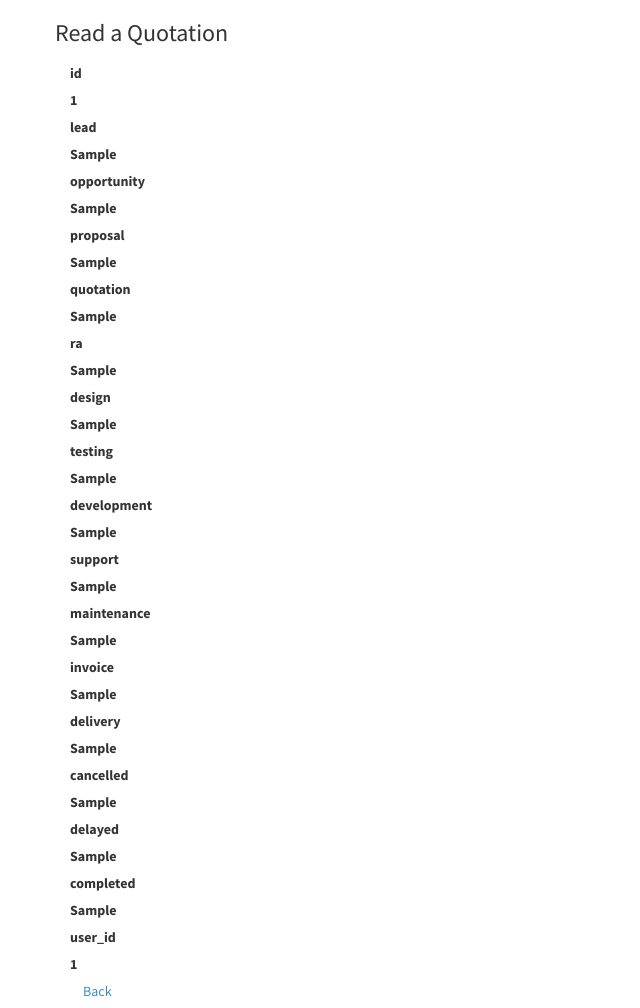
After one commit to SANDY1203/AdminLTE-2.3.6, a PHP site: page /pages/examples/read_quotation.php?id=1&val=admin in a window 1280 px wide. The commit adds this page. Shown: the whole page, without its empty margins (0-640 px from the left). Run offline with PHP 8.4, Linux system fonts and the light colour scheme; tables that the repository leaves empty or names only in its code hold one stand-in row (values such as "Sample post"); some libraries are stand-ins or nearby versions.

Commit message:
read_quotation.php

```diff
--- /dev/null
+++ b/pages/examples/read_quotation.php
@@ -0,0 +1,226 @@
+<?php
+    require 'connect.php';
+    $id = null;
+    if ( !empty($_GET['id'])) {
+        $id = $_REQUEST['id'];
+    }
+	if ( !empty($_GET['val'])) {
+        $val = $_REQUEST['val'];
+    }
+
+    if ( null==$id ) {
+        header("Location: indeex.php");
+    } else {
+        $pdo = Database::connect();
+        $pdo->setAttribute(PDO::ATTR_ERRMODE, PDO::ERRMODE_EXCEPTION);
+        $sql = "SELECT * FROM quotation where id = ?";
+        $q = $pdo->prepare($sql);
+        $q->execute(array($id));
+        $data = $q->fetch(PDO::FETCH_ASSOC);
+        Database::disconnect();
+    }
+?>
+
+<!DOCTYPE html>
+<html lang="en">
+<head>
+    <meta charset="utf-8">
+  <meta http-equiv="X-UA-Compatible" content="IE=edge">
+  <title>AdminLTE 2 | Log in</title>
+  <!-- Tell the browser to be responsive to screen width -->
+  <meta content="width=device-width, initial-scale=1, maximum-scale=1, user-scalable=no" name="viewport">
+  <!-- Bootstrap 3.3.6 -->
+  <link rel="stylesheet" href="../../bootstrap/css/bootstrap.min.css">
+  <!-- Font Awesome -->
+  <link rel="stylesheet" href="https://cdnjs.cloudflare.com/ajax/libs/font-awesome/4.5.0/css/font-awesome.min.css">
+  <!-- Ionicons -->
+  <link rel="stylesheet" href="https://cdnjs.cloudflare.com/ajax/libs/ionicons/2.0.1/css/ionicons.min.css">
+  <!-- Theme style -->
+  <link rel="stylesheet" href="../../dist/css/AdminLTE.min.css">
+  <!-- iCheck -->
+  <link rel="stylesheet" href="../../plugins/iCheck/square/blue.css">
+
+  <!-- HTML5 Shim and Respond.js IE8 support of HTML5 elements and media queries -->
+  <!-- WARNING: Respond.js doesn't work if you view the page via file:// -->
+  <!--[if lt IE 9]>
+  <script src="https://oss.maxcdn.com/html5shiv/3.7.3/html5shiv.min.js"></script>
+  <script src="https://oss.maxcdn.com/respond/1.4.2/respond.min.js"></script>
+  <![endif]-->
+</head>
+
+<body>
+    <div class="container">
+
+                <div class="span10 offset1">
+                    <div class="row">
+                        <h3>Read a Quotation</h3>
+                    </div>
+
+                    <div class="form-horizontal" >
+                      <div class="control-group">
+                        <label class="control-label">id</label>
+                        <div class="controls">
+                            <label class="checkbox">
+                                <?php echo $data['id'];?>
+                            </label>
+                        </div>
+                      </div>
+					  <div class="form-horizontal" >
+                      <div class="control-group">
+                        <label class="control-label">lead</label>
+                        <div class="controls">
+                            <label class="checkbox">
+                                <?php echo $data['lead'];?>
+                            </label>
+                        </div>
+                      </div>
+					  <div class="form-horizontal" >
+                      <div class="control-group">
+                        <label class="control-label">opportunity</label>
+                        <div class="controls">
+                            <label class="checkbox">
+                                <?php echo $data['opportunity'];?>
+                            </label>
+                        </div>
+                      </div>
+                      <div class="control-group">
+                        <label class="control-label">proposal</label>
+                        <div class="controls">
+                            <label class="checkbox">
+                                <?php echo $data['proposal'];?>
+                            </label>
+                        </div>
+                      </div>
+					  <div class="form-horizontal" >
+                      <div class="control-group">
+                        <label class="control-label">quotation</label>
+                        <div class="controls">
+                            <label class="checkbox">
+                                <?php echo $data['quotation'];?>
+                            </label>
+                        </div>
+                      </div>
+                      <div class="control-group">
+                        <label class="control-label">ra</label>
+                        <div class="controls">
+                            <label class="checkbox">
+                                <?php echo $data['ra'];?>
+                            </label>
+                        </div>
+                      </div>
+					  <div class="form-horizontal" >
+                      <div class="control-group">
+                        <label class="control-label">design</label>
+                        <div class="controls">
+                            <label class="checkbox">
+                                <?php echo $data['design'];?>
+                            </label>
+                        </div>
+                      </div>
+					  <div class="form-horizontal" >
+                      <div class="control-group">
+                        <label class="control-label">testing</label>
+                        <div class="controls">
+                            <label class="checkbox">
+                                <?php echo $data['testing'];?>
+                            </label>
+                        </div>
+                      </div>
+					  <div class="form-horizontal" >
+                      <div class="control-group">
+                        <label class="control-label">development</label>
+                        <div class="controls">
+                            <label class="checkbox">
+                                <?php echo $data['development'];?>
+                            </label>
+                        </div>
+                      </div>
+                      <div class="control-group">
+                        <label class="control-label">support</label>
+                        <div class="controls">
+                            <label class="checkbox">
+                                <?php echo $data['support'];?>
+                            </label>
+                        </div>
+                      </div>
+					  <div class="form-horizontal" >
+                      <div class="control-group">
+                        <label class="control-label">maintenance</label>
+                        <div class="controls">
+                            <label class="checkbox">
+                                <?php echo $data['maintenance'];?>
+                            </label>
+                        </div>
+                      </div>
+                      <div class="control-group">
+                        <label class="control-label">invoice</label>
+                        <div class="controls">
+                            <label class="checkbox">
+                                <?php echo $data['invoice'];?>
+                            </label>
+                        </div>
+                      </div>
+					  <div class="form-horizontal" >
+                      <div class="control-group">
+                        <label class="control-label">delivery</label>
+                        <div class="controls">
+                            <label class="checkbox">
+                                <?php echo $data['delivery'];?>
+                            </label>
+                        </div>
+                      </div>
+					  <div class="form-horizontal" >
+                      <div class="control-group">
+                        <label class="control-label">cancelled</label>
+                        <div class="controls">
+                            <label class="checkbox">
+                                <?php echo $data['cancelled'];?>
+                            </label>
+                        </div>
+                      </div>
+                      <div class="control-group">
+                        <label class="control-label">delayed</label>
+                        <div class="controls">
+                            <label class="checkbox">
+                                <?php echo $data['delayed'];?>
+                            </label>
+                        </div>
+                      </div>
+					  <div class="form-horizontal" >
+                      <div class="control-group">
+                        <label class="control-label">completed</label>
+                        <div class="controls">
+                            <label class="checkbox">
+                                <?php echo $data['completed'];?>
+                            </label>
+                        </div>
+                      </div>
+                      <div class="control-group">
+                        <label class="control-label">user_id</label>
+                        <div class="controls">
+                            <label class="checkbox">
+                                <?php echo $data['user_id'];?>
+                            </label>
+                        </div>
+                      </div>
+                        <div class="form-actions">
+                          <?php
+						if($val == "company"){
+						echo "<a class='btn' href='company_index.php'>Back</a>";}
+						elseif($val == "sales"){
+						echo "<a class='btn' href='sales_index.php'>Back</a>";}
+						elseif($val == "prom"){
+						echo "<a class='btn' href='project_manager.php'>Back</a>";}
+						else{
+						echo "<a class='btn' href='indeex.php'>Back</a>";}
+
+						  ?>
+                       </div>
+
+
+                    </div>
+                </div>
+
+    </div> <!-- /container -->
+  </body>
+</html>
```
Also changed, not shown: pages/examples/indeex.php (+55 -0 lines).
